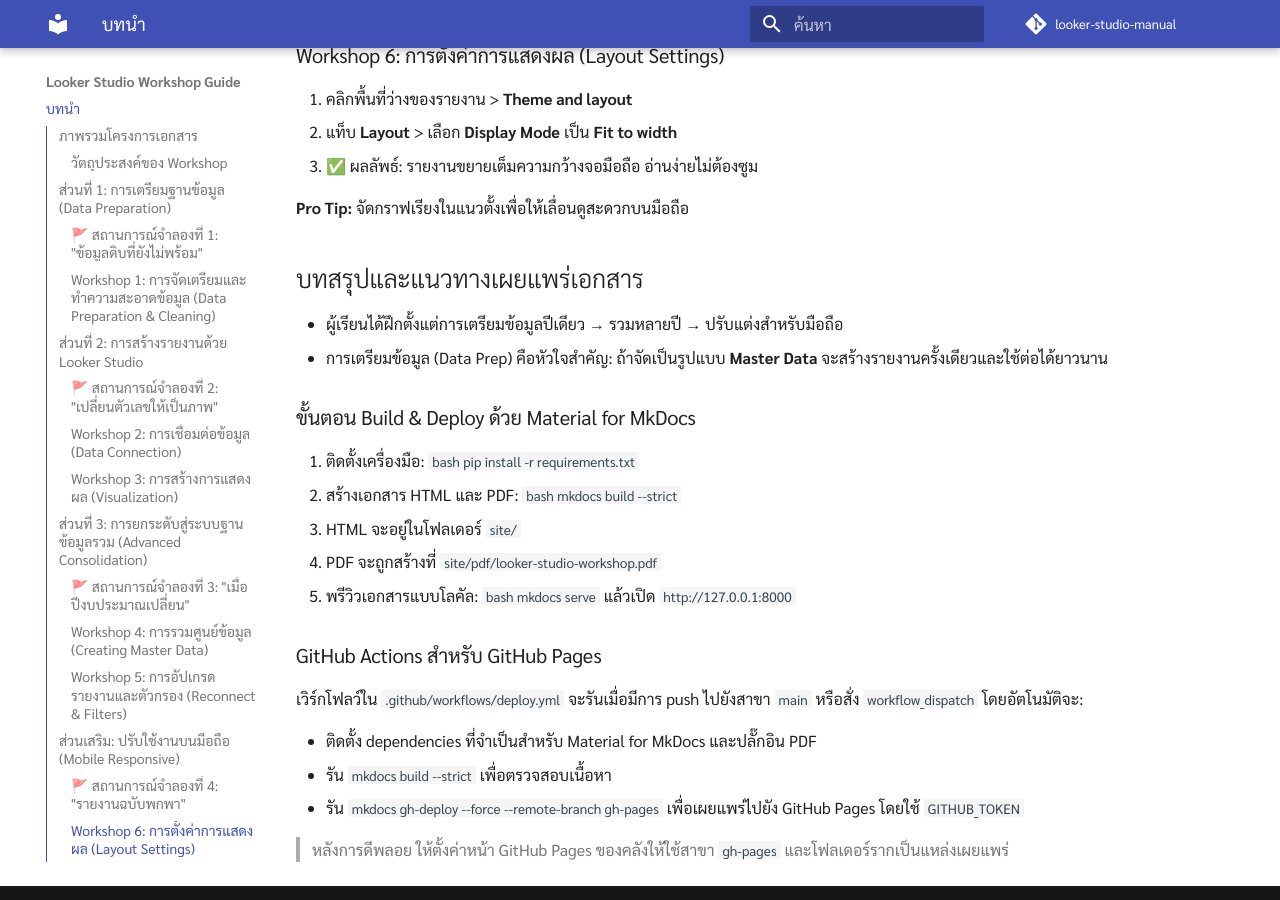
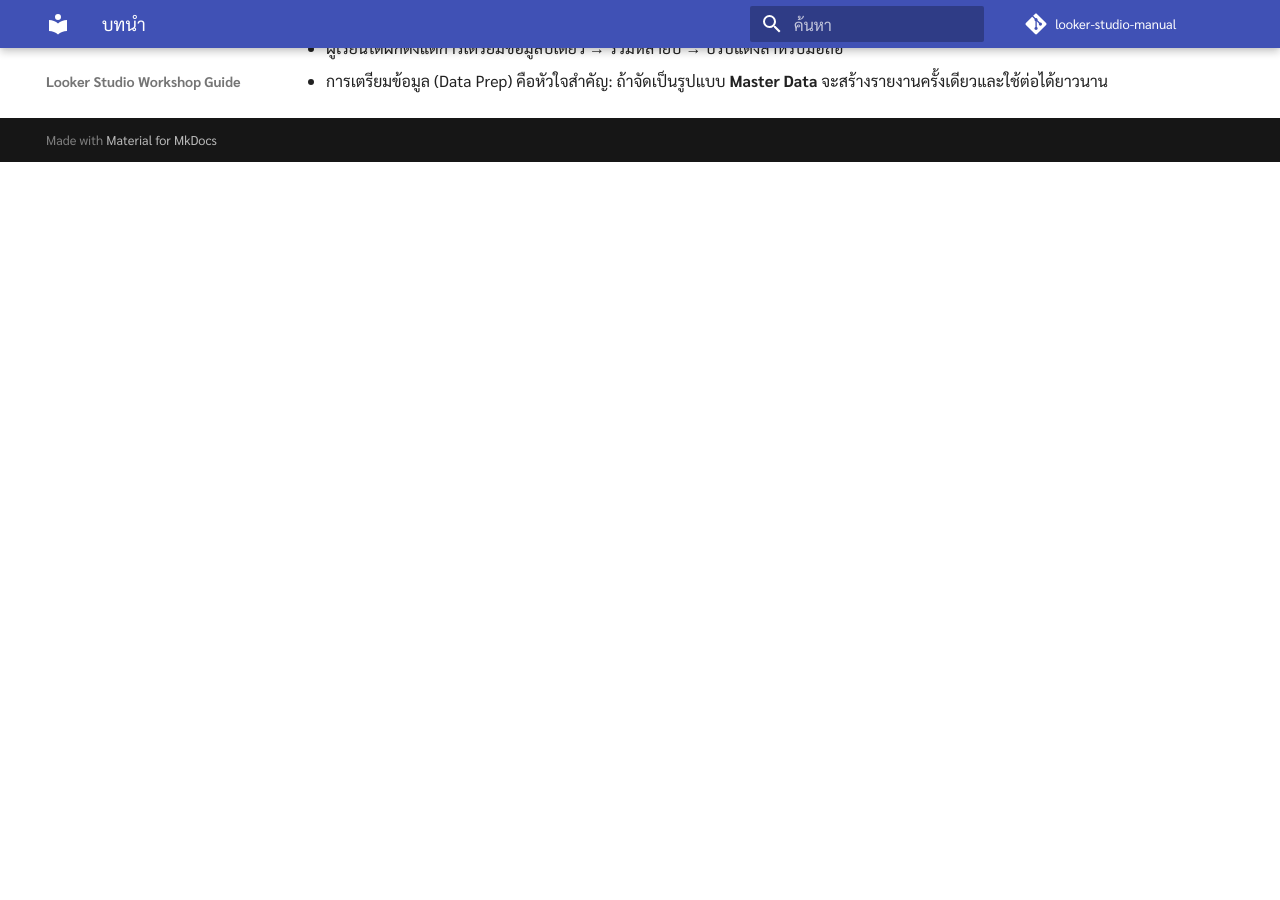
Before and after one commit to weeix/looker-studio-manual, an MkDocs documentation site: the page built from docs/index.md, in a window 1280 px wide and 900 px high, scrolled down 3368 px. Built offline with MkDocs 1.6.1 and Material for MkDocs 9.7.7, drawn with Linux system fonts in a browser that asks for light colours; comment, search, counter and statistics services are not loaded; after the commit the page ends 3530 px from its top, so only the background shows below that; some of the changed text lies outside the part shown.

Commit message:
delete unrelated contents

````diff
--- a/docs/index.md
+++ b/docs/index.md
@@ -1,12 +1,4 @@
 # คู่มือเชิงปฏิบัติการ: สร้าง Dashboard โดยใช้ Looker Studio
-
-## ภาพรวมโครงการเอกสาร
-คู่มือนี้ถูกออกแบบให้เผยแพร่ได้ทั้ง HTML (Material for MkDocs) และไฟล์ PDF (MkDocs with PDF plugin) พร้อมตั้งค่า GitHub Actions สำหรับเผยแพร่อัตโนมัติบน GitHub Pages. โครงสร้างที่แนะนำสำหรับคลังข้อมูลคือ:
-
-- `mkdocs.yml` — กำหนดธีม Material, ปลั๊กอินสร้าง PDF และเมนูนำทาง
-- `docs/` — เนื้อหาคู่มือ (ไฟล์ Markdown)
-- `.github/workflows/` — สคริปต์ GitHub Actions สำหรับ build และ deploy
-- `requirements.txt` — รายการไลบรารี Python ที่ต้องใช้ในการ build
 
 ### วัตถุประสงค์ของ Workshop
 ผู้เรียน (บุคลากรสายสนับสนุนและผู้ปฏิบัติงานทั่วไป) จะได้ฝึกปฏิบัติการตั้งแต่การเตรียมข้อมูล ไปจนถึงการสร้างรายงานและปรับจูนเพื่อใช้งานบนมือถือ โดยใช้ Looker Studio ร่วมกับข้อมูลตัวอย่างใน Google Sheets
@@ -111,29 +103,3 @@
 ## บทสรุปและแนวทางเผยแพร่เอกสาร
 - ผู้เรียนได้ฝึกตั้งแต่การเตรียมข้อมูลปีเดียว → รวมหลายปี → ปรับแต่งสำหรับมือถือ
 - การเตรียมข้อมูล (Data Prep) คือหัวใจสำคัญ: ถ้าจัดเป็นรูปแบบ **Master Data** จะสร้างรายงานครั้งเดียวและใช้ต่อได้ยาวนาน
-
-### ขั้นตอน Build & Deploy ด้วย Material for MkDocs
-1. ติดตั้งเครื่องมือ:
-   ```bash
-   pip install -r requirements.txt
-   ```
-2. สร้างเอกสาร HTML และ PDF:
-   ```bash
-   mkdocs build --strict
-   ```
-   - HTML จะอยู่ในโฟลเดอร์ `site/`
-   - PDF จะถูกสร้างที่ `site/pdf/looker-studio-workshop.pdf`
-3. พรีวิวเอกสารแบบโลคัล:
-   ```bash
-   mkdocs serve
-   ```
-   แล้วเปิด `http://127.0.0.1:8000`
-
-### GitHub Actions สำหรับ GitHub Pages
-เวิร์กโฟลว์ใน `.github/workflows/deploy.yml` จะรันเมื่อมีการ push ไปยังสาขา `main` หรือสั่ง `workflow_dispatch` โดยอัตโนมัติจะ:
-
-- ติดตั้ง dependencies ที่จำเป็นสำหรับ Material for MkDocs และปลั๊กอิน PDF
-- รัน `mkdocs build --strict` เพื่อตรวจสอบเนื้อหา
-- รัน `mkdocs gh-deploy --force --remote-branch gh-pages` เพื่อเผยแพร่ไปยัง GitHub Pages โดยใช้ `GITHUB_TOKEN`
-
-> หลังการดีพลอย ให้ตั้งค่าหน้า GitHub Pages ของคลังให้ใช้สาขา `gh-pages` และโฟลเดอร์รากเป็นแหล่งเผยแพร่
````
